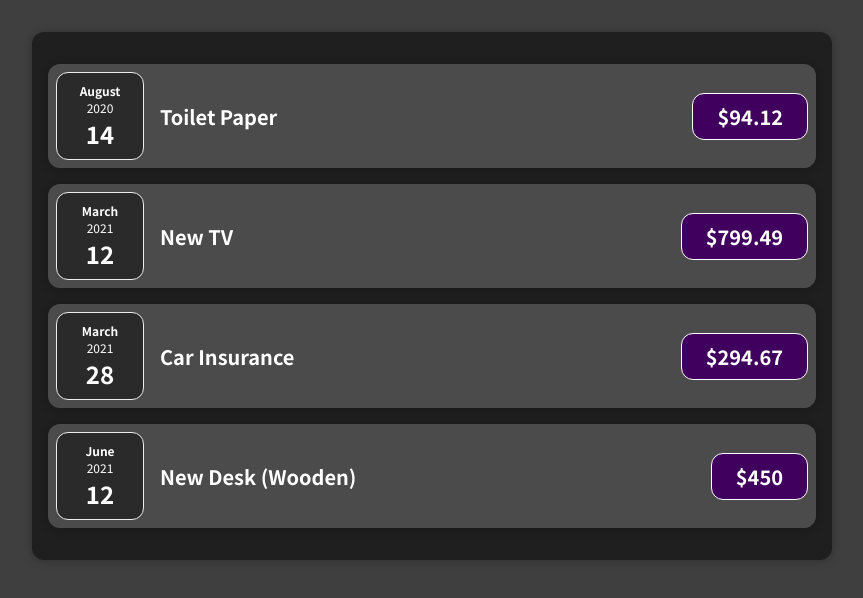
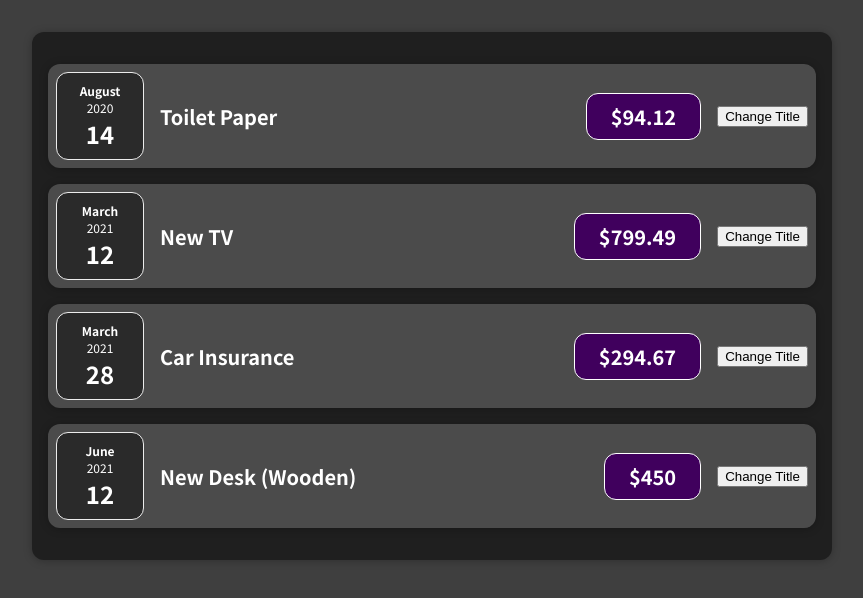
Before and after one commit to Lonerr7/-Udemy-React-Expense-Calendar, a React (Create React App) app: page / in a window 1280 px wide. Shown: the top 598 px of the page, without its empty margins (208-1071 px from the left). Built offline with nearby package versions, Linux system fonts and the light colour scheme.

Commit message:
Added event listener to a button to change title

```diff
--- a/src/components/Expenses/ExpenseItem.js
+++ b/src/components/Expenses/ExpenseItem.js
@@ -5,12 +5,17 @@ import Card from "../UI/Card";
 import "./ExpenseItem.css";
 
 const ExpenseItem = (props) => {
+  const clickHandler = () => {
+    console.log(`Clicked`);
+  };
+
   return (
     <Card className="expense-item">
       <ExpenseDate date={props.date} />
       <div className="expense-item__description">
         <h2>{props.title}</h2>
         <div className="expense-item__price">${props.amount}</div>
+      <button onClick={clickHandler}>Change Title</button>
       </div>
     </Card>
   );
```
Also changed, not shown: 1 other file (tests, documents, lock files or other folders).
